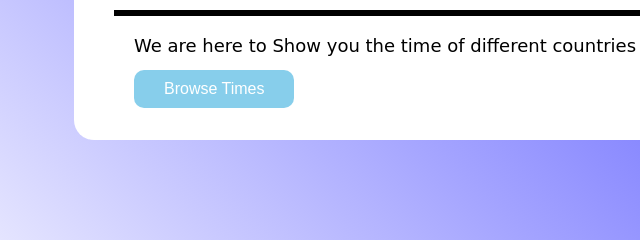
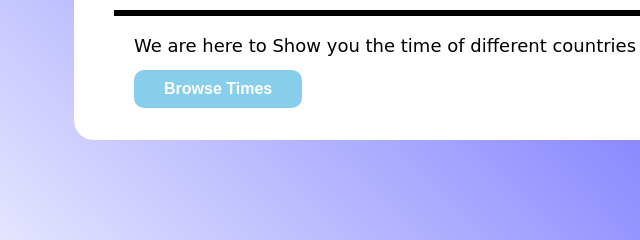
Before and after one commit to Prajwal8357/JS-Clock, a plain HTML site: page index.html in a window 1280 px wide. Shown: the part 510-750 px from the top of the page, 166-806 px from the left. Drawn offline with Linux system fonts and the light colour scheme; a web font is replaced by a local one.

Commit message:
added link to browse times button

```diff
--- a/index.html
+++ b/index.html
@@ -26,7 +26,7 @@
           <br />
         </div>
         <div class="btn">
-          <button>Browse Times</button>
+          <button><a class="worldClock" href="https://www.timeanddate.com/worldclock/" target="blank"> Browse Times</a></button>
         </div>
       </div>
     </div>
--- a/styles.css
+++ b/styles.css
@@ -66,3 +66,9 @@ button {
   color: White;
   cursor: pointer;
 }
+
+.worldClock {
+  text-decoration: none;
+  color: white;
+  font-weight: 600;
+}
```
